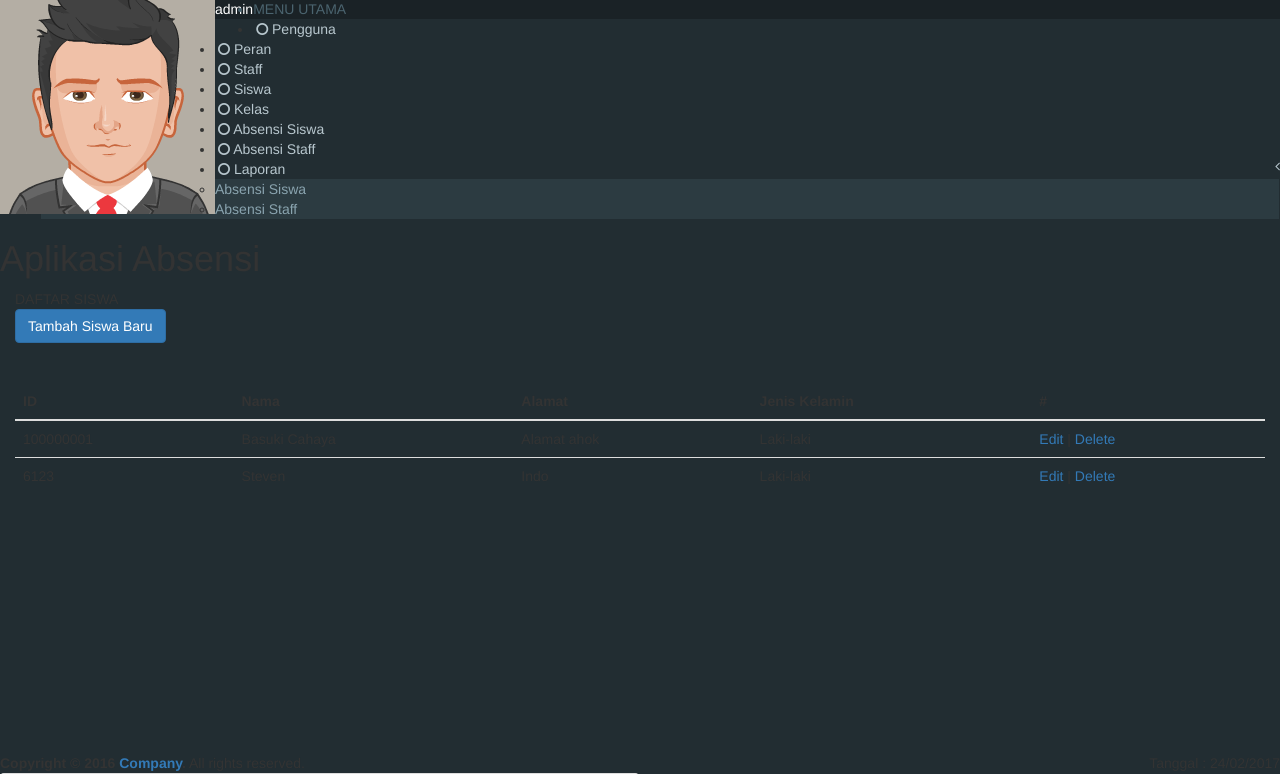
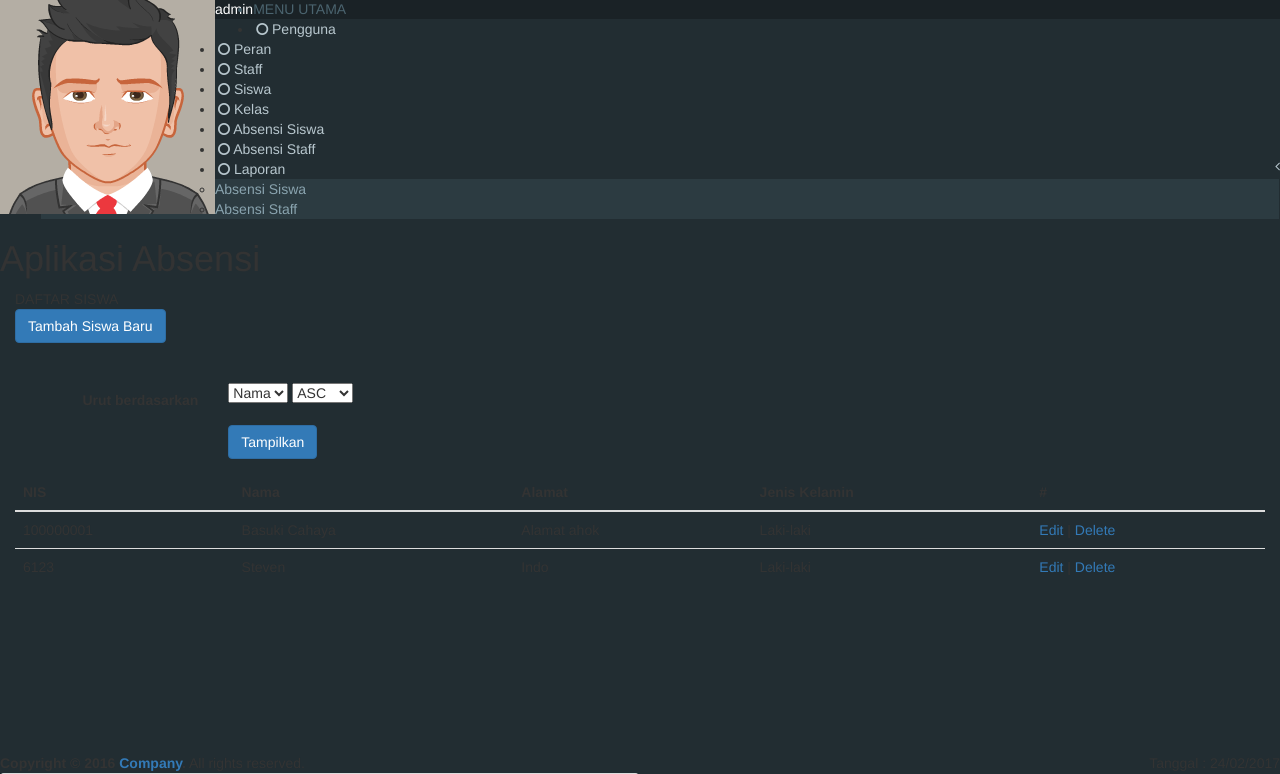
Before and after one commit to atangsutisna/aplikasi-kehadiran-sederhana, a CodeIgniter app: page /database/index.php/student in a window 1280 px wide. Shown: the part 287-1061 px from the top of the page. Run offline with CodeIgniter, Linux system fonts and the light colour scheme; a user stored in the database is signed in; data comes from the database, SQL or seed files in the repository; some libraries are stand-ins or nearby versions.

Commit message:
fixing ordering

```diff
--- a/application/controllers/Student.php
+++ b/application/controllers/Student.php
@@ -187,4 +187,30 @@ class Student extends CI_Controller {
 		}
 	}
 
+	public function order()
+	{
+		$order_by = $this->input->post('order_by');
+		$order_desc = $this->input->post('order_desc');
+		try {
+	    	$user = $this->role_model->has_role(
+	    				$this->session->userdata('role'),
+	    				Student::MODULE_NAME
+	    			);
+	        if ($user->read_action == 0) {
+	        	throw new Exception("Access Denied");
+	        }
+
+			$students = $this->siswa_model->find_all($order_by, $order_desc);
+			$data = array(
+					'selected_order_by' => $order_by,
+					'selected_order_desc' => $order_desc,
+			        'students' => $students,
+			        'content_view' => 'student/view'
+			    );
+			$this->load->view('main_view', $data);
+		} catch (Exception $e) {
+			$this->load->view('main_view', array('content_view' => 'errors/html/access_denied'));
+		}
+	}
+
 }
--- a/application/controllers/Student_presence.php
+++ b/application/controllers/Student_presence.php
@@ -149,7 +149,7 @@ class Student_presence extends CI_Controller {
             }
 
             $group_id = $this->input->post('id_kelas');
-            //redirect('student_presence/view/'. $group_id);
+            redirect('student_presence/view/'. $group_id);
         } catch (Exception $e) {
 			$this->load->view('main_view', array('content_view' => 'errors/html/access_denied'));
         }
--- a/application/models/Siswa_model.php
+++ b/application/models/Siswa_model.php
@@ -8,9 +8,9 @@ class Siswa_model extends CI_Model {
         parent::__construct();
     }
 
-    public function find_all()
+    public function find_all($order_by = 'nama_lengkap', $order_desc = 'asc')
     {
-        $query = $this->db->get('siswa');
+        $query = $this->db->query("SELECT * FROM siswa ORDER BY {$order_by} {$order_desc}");
         return $query->result();
     }
 
--- a/application/views/student/view.php
+++ b/application/views/student/view.php
@@ -7,7 +7,7 @@
           </div>
           <br/><br/>
       </div>
-      <div class="box-body no-padding">
+      <div class="box-body">
         <?php
             if ($this->session->flashdata('notif') != NULL) {
                 echo "<div class='alert alert-info'>";
@@ -15,10 +15,31 @@
                 echo "</div>";
             }
         ?>
+        <?php echo form_open('student/order', array('class' => 'form-horizontal')) ?>
+            <div class="form-group">
+                <label class="col-sm-2 control-label">Urut berdasarkan</label>
+                <div class="col-sm-4">
+                <?php
+                    $orderByOpt = array(
+                        'nomor_induk' => 'NIS',
+                        'nama_lengkap' => 'Nama'
+                    );
+                    echo form_dropdown('order_by', $orderByOpt, isset($selected_order_by) ? $selected_order_by : 'nama_lengkap');
+                    $order_desc = array('asc' => 'ASC', 'desc' => 'DESC');
+                    echo form_dropdown('order_desc', $order_desc, isset($selected_order_desc) ? $selected_order_desc : 'asc');
+                ?>
+                </div>
+            </div>
+            <div class="form-group">
+              <div class="col-sm-offset-2 col-sm-10">
+                <button type="submit" class="btn btn-primary">Tampilkan</button>
+              </div>
+            </div>
+        <?php echo form_close() ?>
         <table class="table">
             <thead>
                 <tr>
-                    <th>ID</th>
+                    <th>NIS</th>
                     <th>Nama </th>
                     <th>Alamat</th>
                     <th>Jenis Kelamin</th>
```
Also changed, not shown: application/controllers/Staff.php (+6 -1 lines), application/models/Staff_model.php (+9 -9 lines), application/views/staff/view.php (+17 -2 lines).
